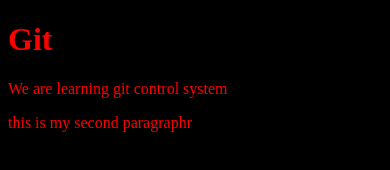
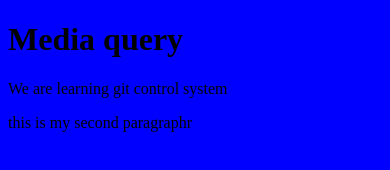
Before and after one commit to abdullahabdy/Deployment, a plain HTML site: page index.html in a window 390 px wide. Drawn offline with Linux system fonts and the light colour scheme.

Commit message:
second commit

```diff
--- a/index.html
+++ b/index.html
@@ -8,7 +8,7 @@
     <link rel="stylesheet" href="style.css">
 </head>
 <body>
-    <h1>Git</h1>
+    <h1>Media query</h1>
     <p>We are learning git control system</p>
     <p>this is my second paragraphr</p>
 
--- a/style.css
+++ b/style.css
@@ -1,4 +1,8 @@
-h1,p,body{
-    background-color: black;
-    color: red;
+ body{
+     background-color: brown ;
+ }
+@media only screen and (max-width: 600px){
+     body{
+         background-color: blue;
+     }
 }
```
